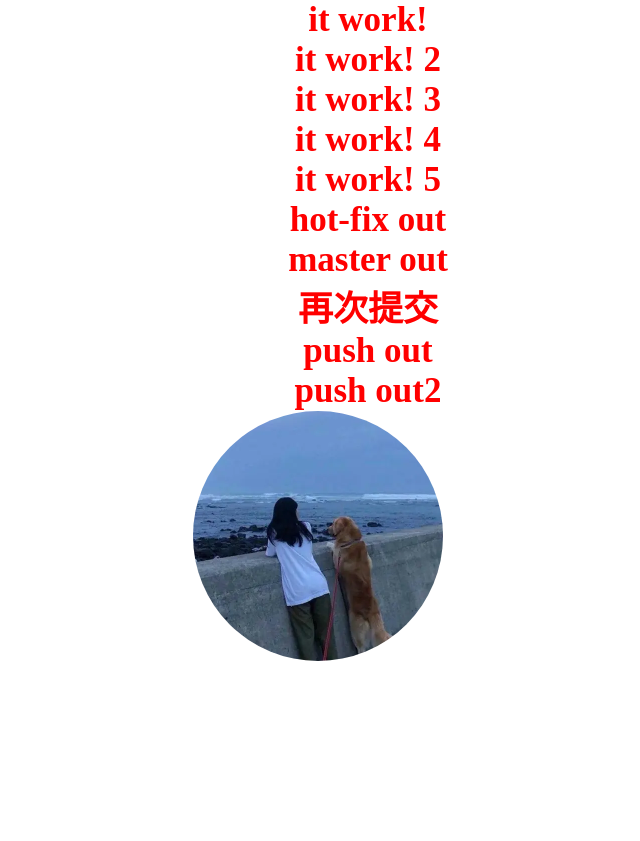
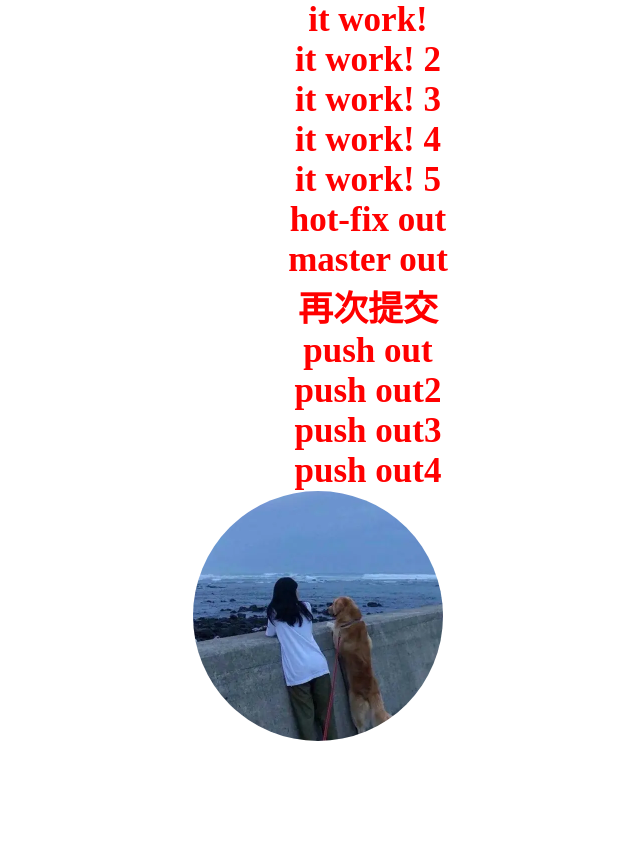
Before and after one commit to qin500/lianxi2, a plain HTML site: page index.html in a window 1280 px wide. Shown: the whole page, without its empty margins (272-912 px from the left). Before the commit the page ends 800 px from the top, so only its background shows below. Drawn offline with Linux system fonts and the light colour scheme.

Commit message:
gitee commit

```diff
--- a/index.html
+++ b/index.html
@@ -18,6 +18,8 @@
 
 
       <h1>push out2</h1>
+      <h1>push out3</h1>
+      <h1>push out4</h1>
 <div class="mp">
     <img src="img/photo.png" alt="">
 </div>
```
